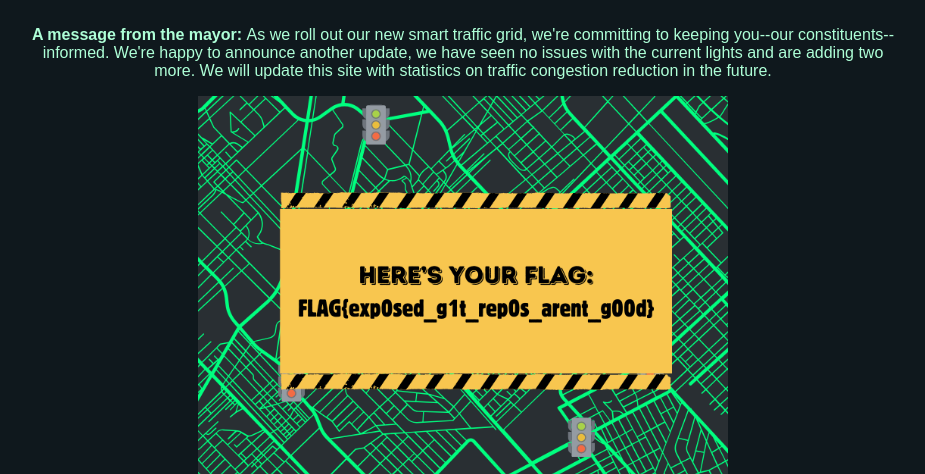
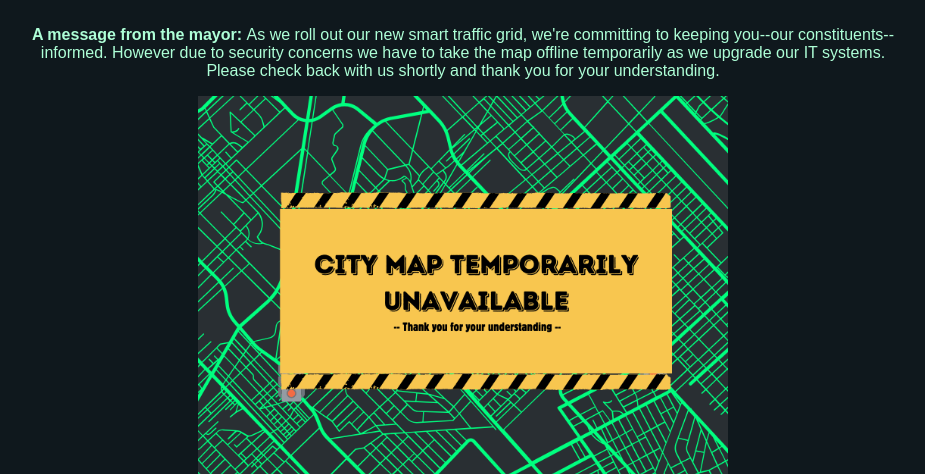
Before and after one commit to gnarkill78/altbackup, a Flask app: page / in a window 1280 px wide. Shown: the part 66-540 px from the top of the page, without its empty margins (177-1102 px from the left). Run offline with Flask 3, Linux system fonts and the light colour scheme.

Commit message:
Update because hackers keep trying to mess with our map

```diff
--- a/static/robots.txt
+++ b/static/robots.txt
@@ -1 +1,2 @@
 User-agent: *
+Disallow: /backup.zip
--- a/templates/index.html
+++ b/templates/index.html
@@ -41,8 +41,9 @@
   <body>
     <div class="header"><h2>Connected Streets - Live View</h2></div>
     <div class="main">
-      <div><strong>A message from the mayor: </strong>As we roll out our new smart traffic grid, we're committing to keeping you--our constituents--informed. We're happy to announce another update, we have seen no issues with the current lights and are adding two more. We will update this site with statistics on traffic congestion reduction in the future. </div>
+      <div><strong>A message from the mayor: </strong>As we roll out our new smart traffic grid, we're committing to keeping you--our constituents--informed. However due to security concerns we have to take the map offline temporarily as we upgrade our IT systems. Please check back with us shortly and thank you for your understanding.</div>
       <img src="/images/citymap.png" alt="City map now fully updated, showing five locations">
+    <!-- IT note: we're getting a lot of weird traffic so we're removing the map for now. We have a backup that we have instructed webcrawlers not to access... -->
     </div>
   </body>
 </html>
```
Also changed, not shown: static/images/citymap.png.
